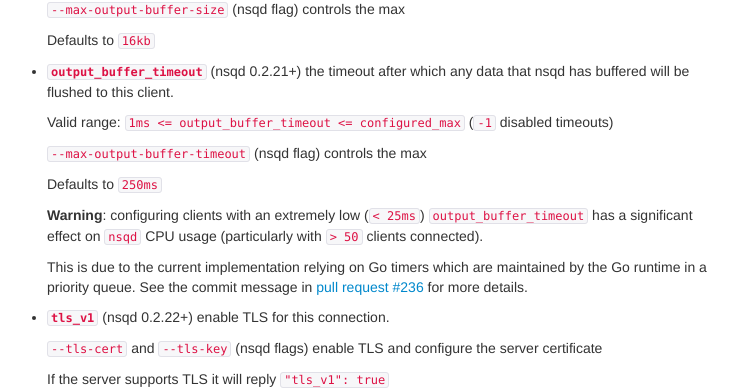
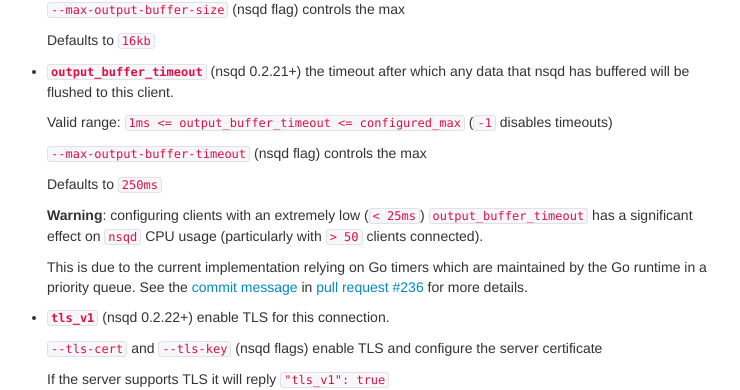
Before and after one commit to nsqio/nsq, a Jekyll site: the page built from _posts/2013-03-01-tcp_protocol_spec.md, in a window 1280 px wide and 900 px high, scrolled down 1001 px. Shown: the part 146-536 px from the top of the window, without its empty margins (388-1128 px from the left). Built offline with Jekyll 4.4.1, drawn with Linux system fonts in a browser that asks for light colours; some of the changed lines change nothing that is shown.

Commit message:
minor TCP protocol spec tweaks

```diff
--- a/_posts/2013-03-01-tcp_protocol_spec.md
+++ b/_posts/2013-03-01-tcp_protocol_spec.md
@@ -78,7 +78,7 @@ NOTE: this command takes a size prefixed **JSON** body, relevant fields:
  * **`output_buffer_timeout`** (nsqd 0.2.21+) the timeout after which any data that nsqd has
                                  buffered will be flushed to this client.
 
-     Valid range: `1ms <= output_buffer_timeout <= configured_max` (`-1` disabled timeouts)
+     Valid range: `1ms <= output_buffer_timeout <= configured_max` (`-1` disables timeouts)
 
      `--max-output-buffer-timeout` (nsqd flag) controls the max
 
@@ -88,8 +88,8 @@ NOTE: this command takes a size prefixed **JSON** body, relevant fields:
      has a significant effect on `nsqd` CPU usage (particularly with `> 50` clients connected).
 
      This is due to the current implementation relying on Go timers which are maintained by the Go
-     runtime in a priority queue.  See the commit message in [pull request #236][pull_req_236] for
-     more details.
+     runtime in a priority queue.  See the [commit message][043b79ac] in
+     [pull request #236][pull_req_236] for more details.
 
  * **`tls_v1`** (nsqd 0.2.22+) enable TLS for this connection.
 
@@ -327,3 +327,4 @@ And finally, the message format:
                            attempts
 
 [pull_req_236]: https://github.com/bitly/nsq/pull/236
+[043b79ac]: https://github.com/mreiferson/nsq/commit/043b79acda5fe57056b3cc21b2ef536d5615a2c2]
```
